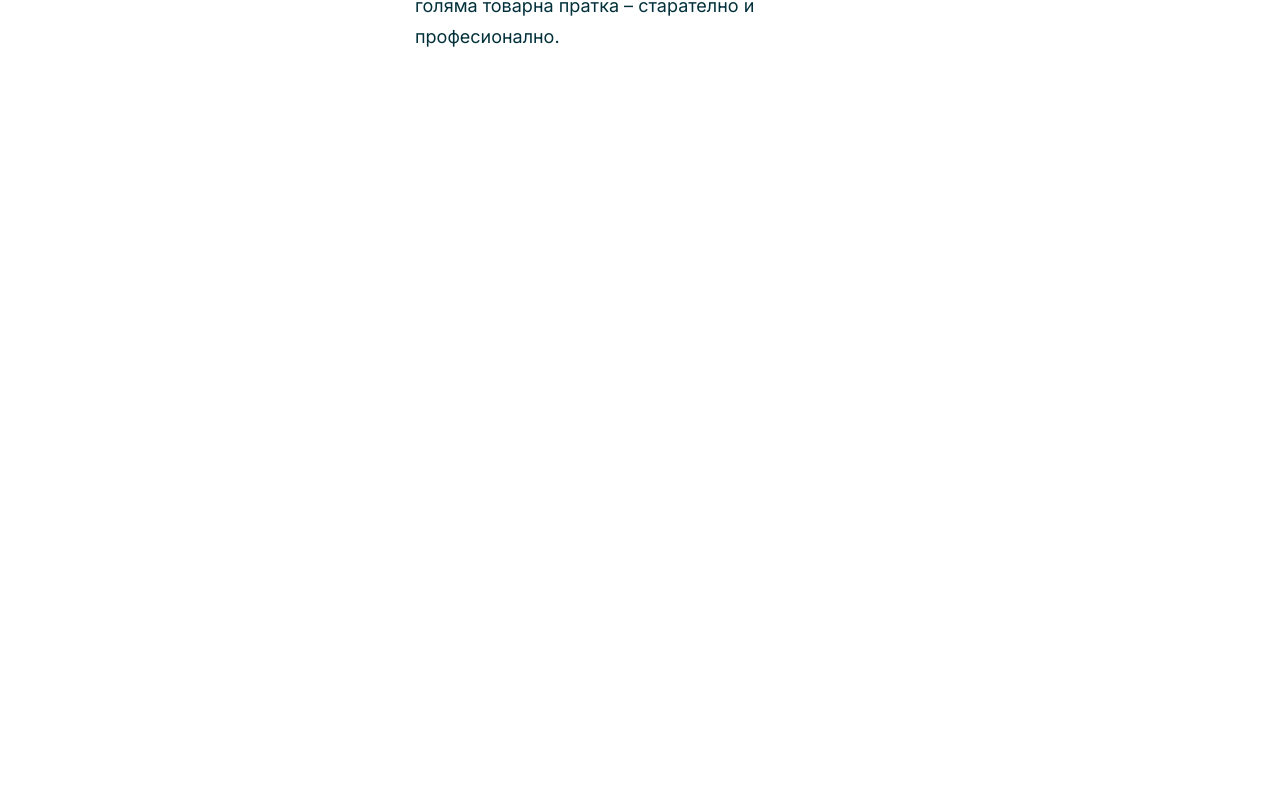
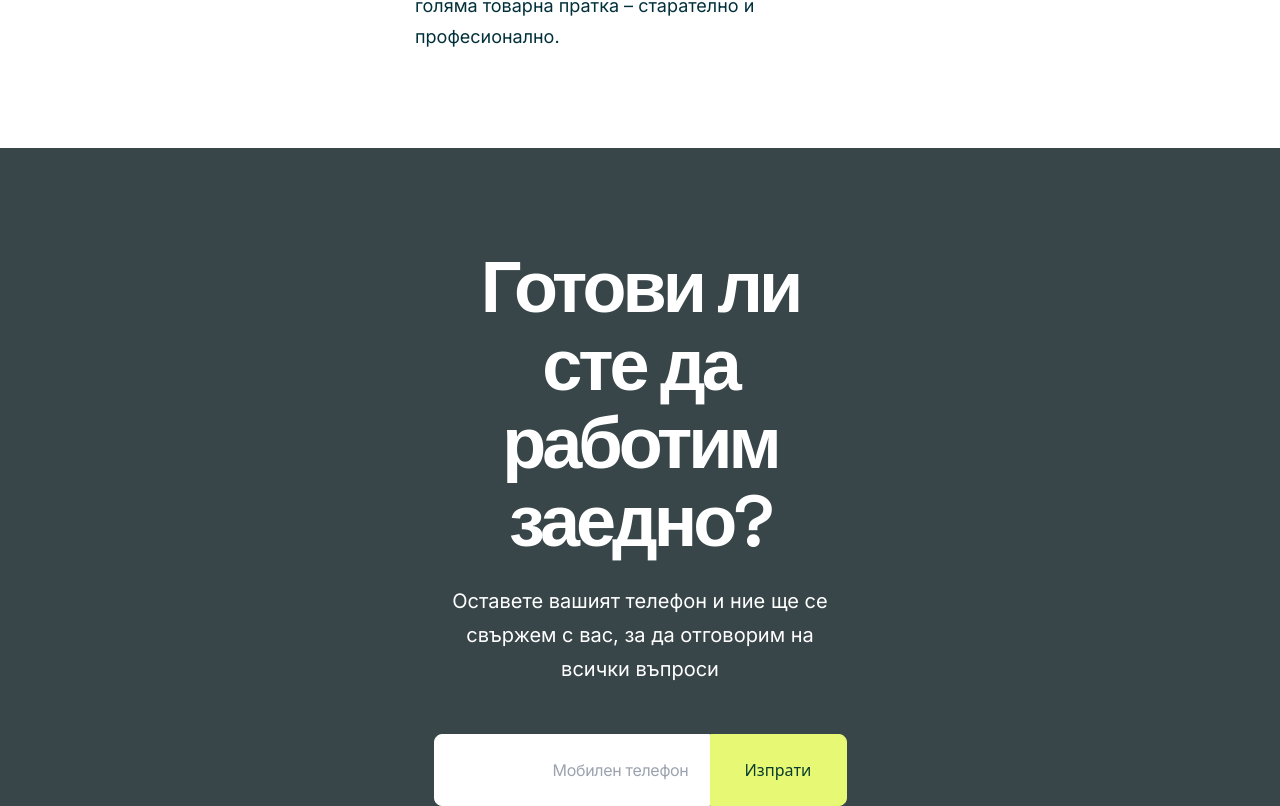
Before and after one commit to TerSimaN/zing7-task-c, a Next.js app: page / in a window 1280 px wide. Shown: the part 2247-3053 px from the top of the page. Before the commit the page ends 2299 px from the top, so only its background shows below. Built offline with nearby package versions, Linux system fonts and the light colour scheme.

Commit message:
Refactored, added components

```diff
--- a/src/app/page.tsx
+++ b/src/app/page.tsx
@@ -3,12 +3,13 @@ import Nav from "@/components/Nav";
 import Image from "next/image";
 import { truck } from "./assets/images";
 import Content from "@/components/Content";
+import Contact from "@/components/Contact";
 
 export default function Home() {
   return (
     <main className="relative">
       <Nav />
-      <section className="flex flex-col pt-[155px]">
+      <section className="flex flex-col justify-center items-center w-full pt-[155px] pb-24">
         <Hero />
         <div className="px-[316px] pt-16">
           <Image
@@ -20,6 +21,9 @@ export default function Home() {
         </div>
         <Content />
       </section>
+      <section className="flex flex-col w-full bg-swamp-dark-gray">
+        <Contact />
+      </section>
     </main>
   );
 }
```
